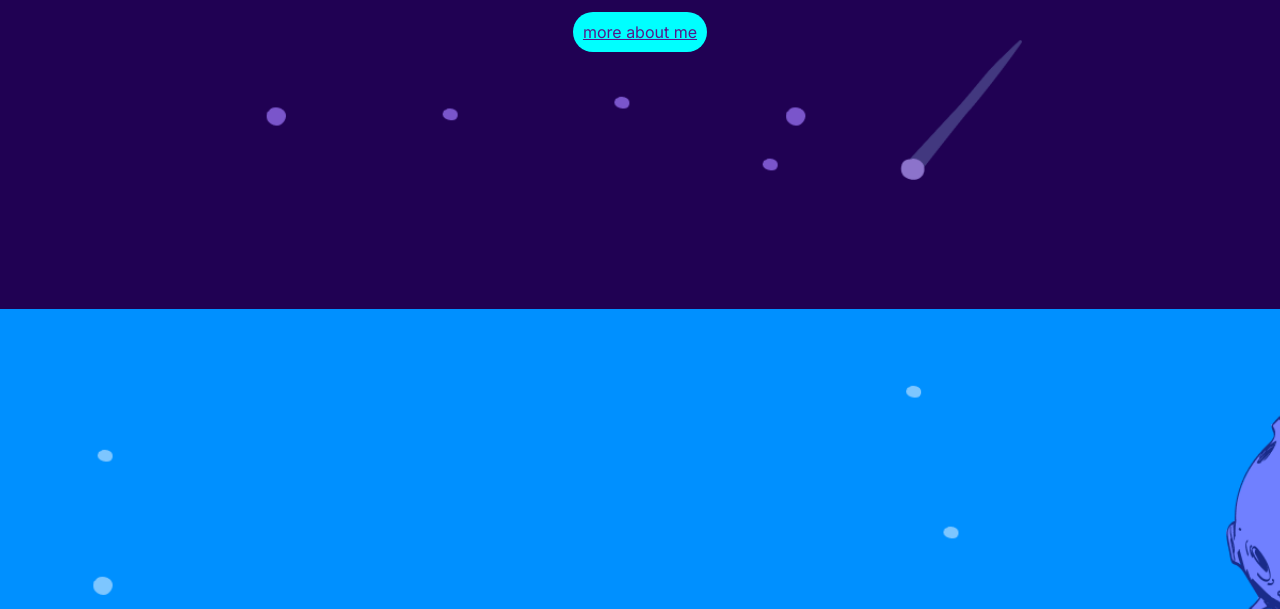
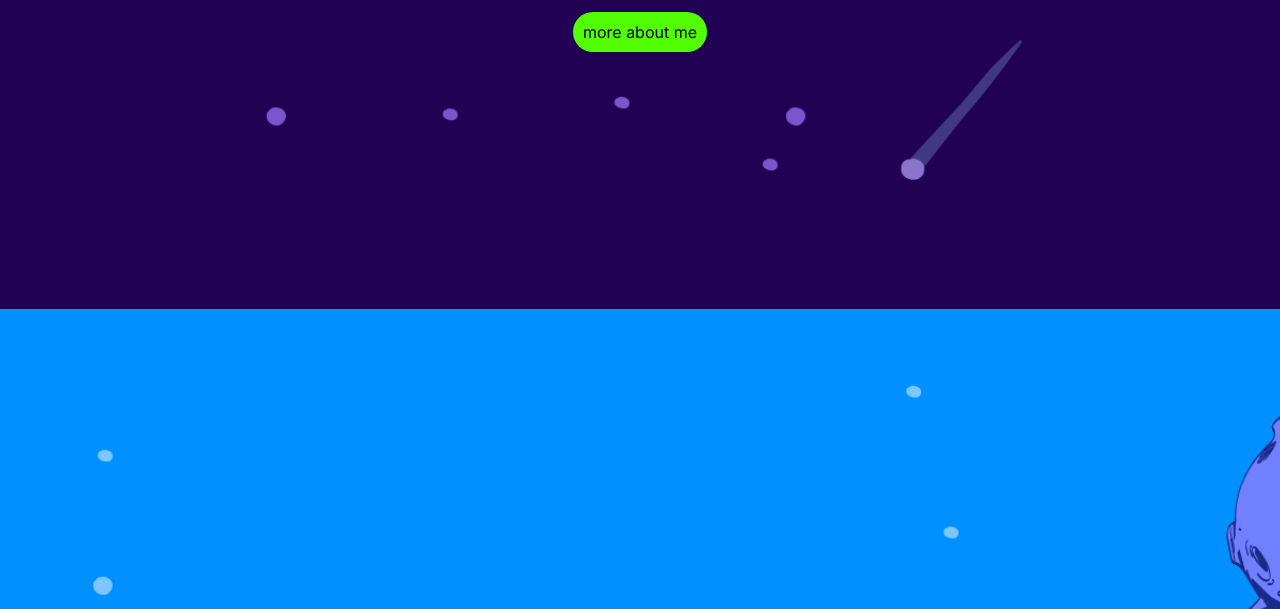
Before and after one commit to The0ne0/portfolio, a plain HTML site: page index.html in a window 1280 px wide. Shown: the part 491-1100 px from the top of the page. Drawn offline with Linux system fonts and the light colour scheme.

Commit message:
no underline on about me button

```diff
--- a/index.html
+++ b/index.html
@@ -14,9 +14,7 @@
                 <h1 class="author-name" >stefan ivkin</h1>
                 <p>test</p>
             </div>
-            <div class="main-block-button">
-                <a href="">more about me</a>
-            </div>
+                <a class="main-block-button" href="">more about me</a>
         </div>
     </section>
 
--- a/stile.css
+++ b/stile.css
@@ -61,10 +61,13 @@ min-height: 70vh;
 }
 
 .main-block-button{
+    display: block;
     margin: 15px;
     padding: 10px;
-    background-color: aqua;
+    background-color: rgb(81, 255, 0);
     border-radius: 20px;
+    color: black;
+    text-decoration:none;
 }
 .author-name{
     font-size: 60px;
```
